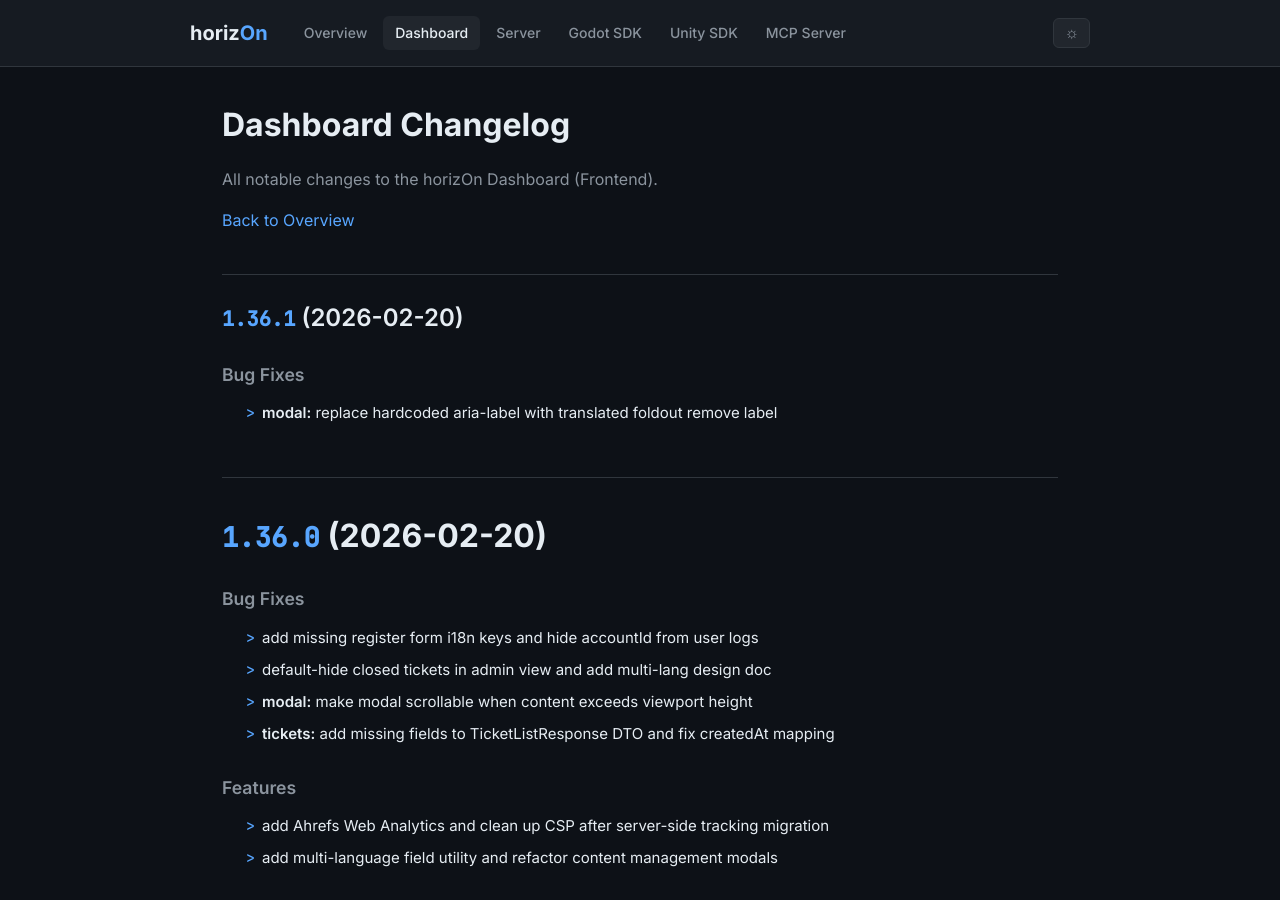
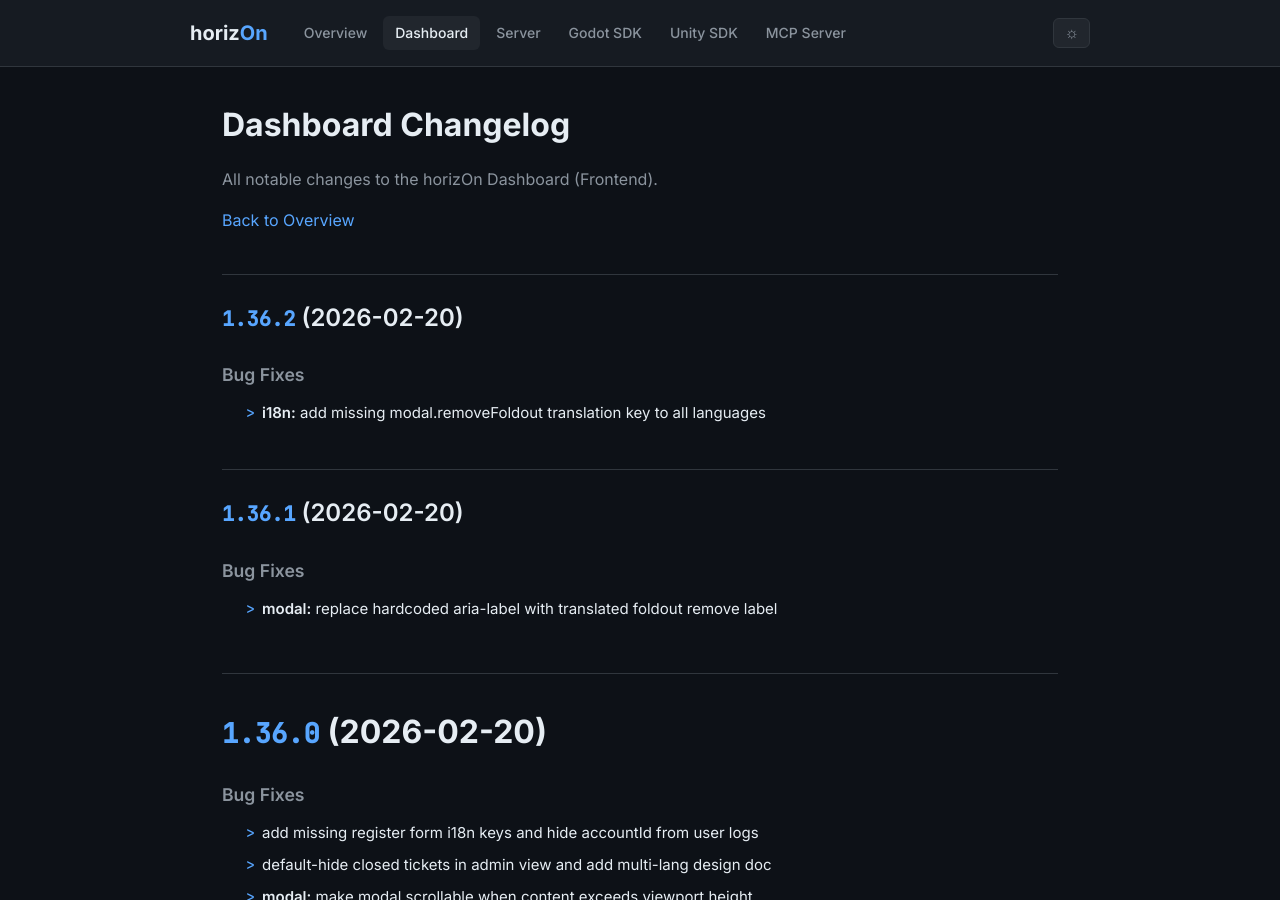
Before and after one commit to ProjectMakersDE/horizOn-Changelog, a Jekyll site: the page built from dashboard-changelog.md, in a window 1280 px wide and 900 px high. Built offline with Jekyll 4.4.1, drawn with Linux system fonts in a browser that asks for light colours.

Commit message:
chore: sync changelogs [skip ci]

```diff
--- a/dashboard-changelog.md
+++ b/dashboard-changelog.md
@@ -8,6 +8,13 @@ title: Dashboard Changelog
 All notable changes to the horizOn Dashboard (Frontend).
 
 [Back to Overview](.)
+
+## [1.36.2](https://github.com/ProjectMakersDE/horizOn-Dashboard/compare/v1.36.1...v1.36.2) (2026-02-20)
+
+
+### Bug Fixes
+
+* **i18n:** add missing modal.removeFoldout translation key to all languages ([d108b40](https://github.com/ProjectMakersDE/horizOn-Dashboard/commit/d108b40a841bd7b6ef70f2d765ae5f652d8f2111))
 
 ## [1.36.1](https://github.com/ProjectMakersDE/horizOn-Dashboard/compare/v1.36.0...v1.36.1) (2026-02-20)
 
```
Also changed, not shown: index.md (+1 -1 lines).
